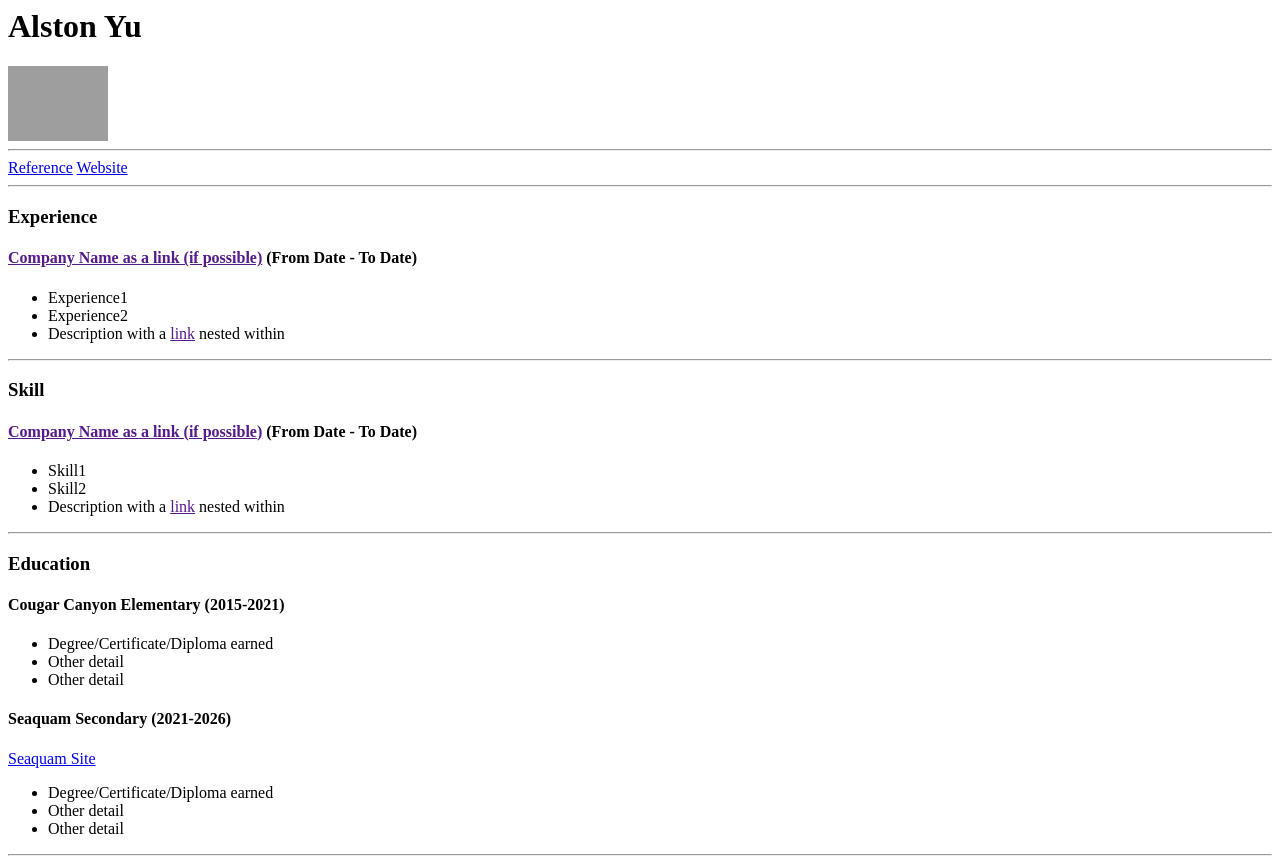
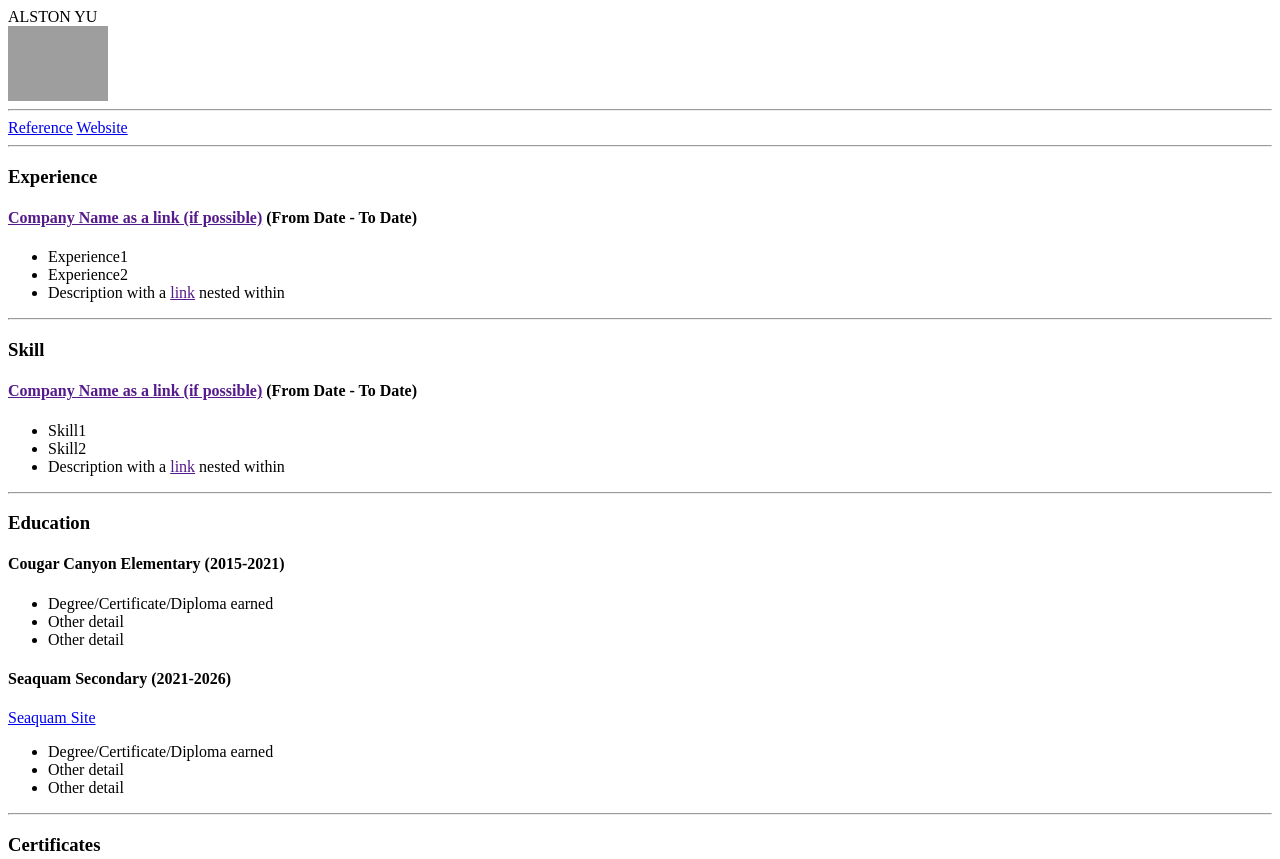
Before and after one commit to JustOneSleepyBoi/Resume-1, a plain HTML site: page index.html in a window 1280 px wide. Shown: the top 859 px of the page. Drawn offline with Linux system fonts and the light colour scheme; grey boxes are pictures that could not be loaded.

Commit message:
5/5/12:46am

```diff
--- a/index.html
+++ b/index.html
@@ -1,8 +1,10 @@
 <html>
   <body>
-    <div id="Title">
-      <h1>Alston Yu</h1>
-      <img src="https://ih1.redbubble.net/image.1106513454.7214/flat,750x1000,075,f.jpg" alt="image not available" width="100" hieght="100">
+    <div class="top">
+        <span id="Title">ALSTON YU</span>
+      <div id="image">
+        <img src="https://ih1.redbubble.net/image.1106513454.7214/flat,750x1000,075,f.jpg" alt="image not available" width="100" hieght="100">
+      </div>
     </div>
       <hr>
       <a href="https://www.canva.com/design/DAFluyjZnpQ/n83LBOkDDjCQsqJHOtQFWg/edit?utm_content=DAFluyjZnpQ&utm_campaign=designshare&utm_medium=link2&utm_source=sharebutton">Reference</a>
--- a/style.css
+++ b/style.css
@@ -1,6 +1,16 @@
 #Title {
-    color:rgb(78, 66, 180);
-    font-weight: bold;
-    font-size: 25px;
+    border-bottom: 1px solid LightGrey;
+    border-top: 1px solid LightGrey;
+    color: DarkGrey;
+    text-align:center;
+    font-size: 14px;
+    font-weight: 200;
     text-align: center;
-}
+  }
+
+  .top {
+    margin: 0 auto;
+    padding: 40px;
+    text-align: center;
+    width: 400px;
+  }
```
